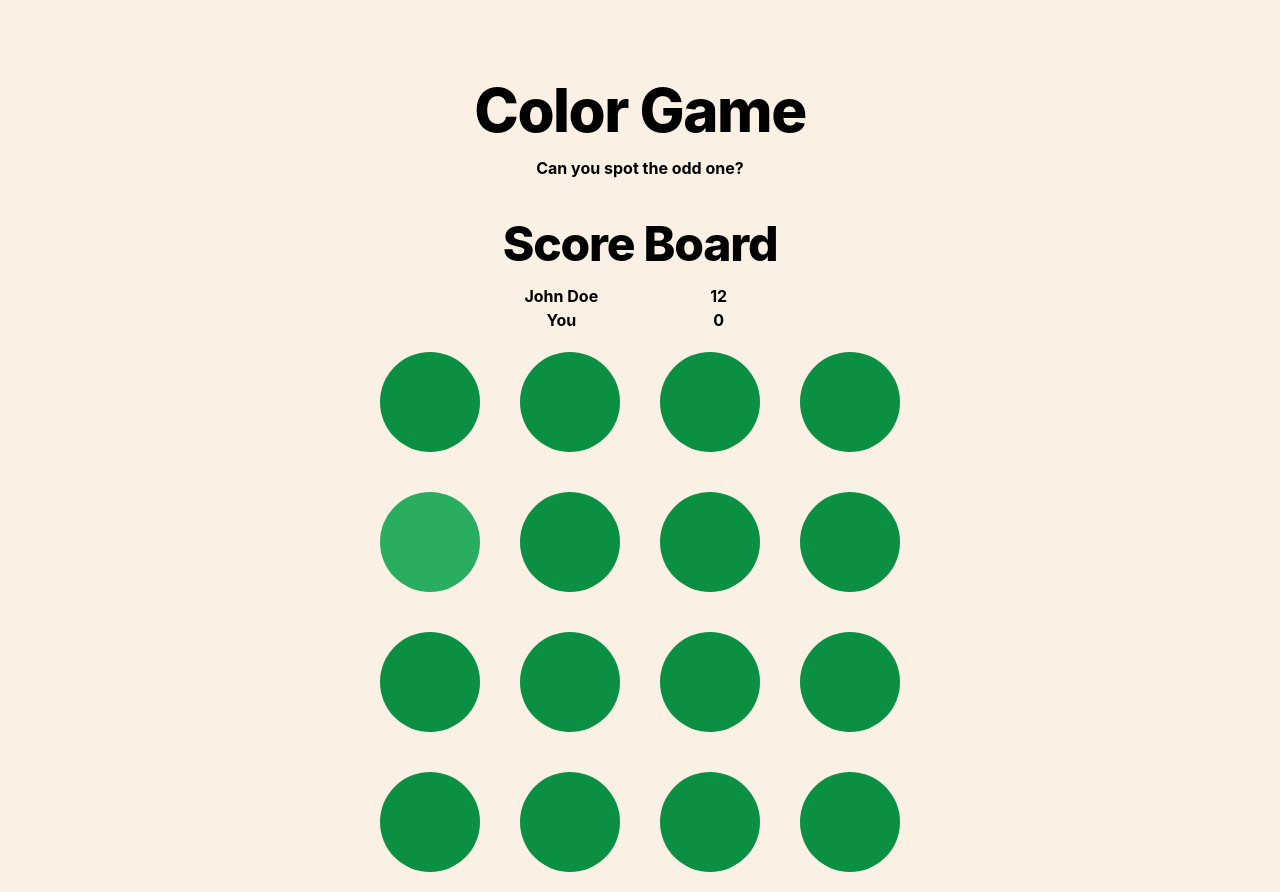
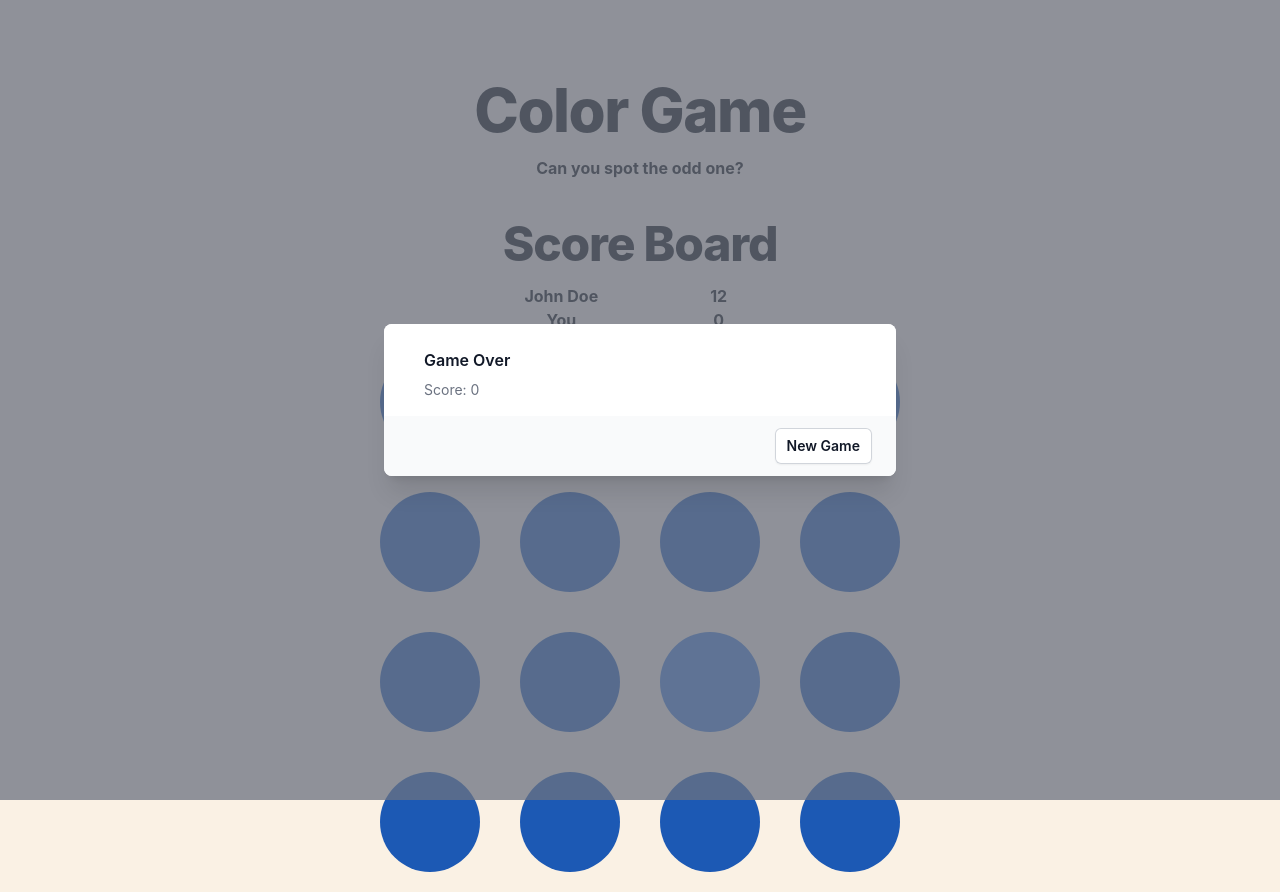
Before and after one commit to TomatoKicker/colorgame, a React (Create React App) app: page / in a window 1280 px wide. Both pictures are taken after a click on the button 430 px from the left and 402 px from the top of the page. Built offline with nearby package versions, Linux system fonts and the light colour scheme.

Commit message:
added modal

```diff
--- a/package.json
+++ b/package.json
@@ -3,6 +3,8 @@
   "version": "0.1.0",
   "private": true,
   "dependencies": {
+    "@headlessui/react": "^1.7.17",
+    "@heroicons/react": "^2.0.18",
     "@testing-library/jest-dom": "^5.17.0",
     "@testing-library/react": "^13.4.0",
     "@testing-library/user-event": "^13.5.0",
--- a/src/components/ColorUnit.jsx
+++ b/src/components/ColorUnit.jsx
@@ -1,4 +1,4 @@
-const ColorUnit = ({ color, odd, id, increment, round, wonRound, resetWonRound }) => {
+const ColorUnit = ({ color, odd, id, increment, round, wonRound, resetWonRound, showModal, score }) => {
 
     function lightenHexColor(hexColor, amount) {
         // Entferne das '#'-Zeichen, wenn es vorhanden ist
@@ -26,13 +26,11 @@ const ColorUnit = ({ color, odd, id, increment, round, wonRound, resetWonRound }
         height: 100,
         backgroundColor: odd ? lightenHexColor(color, lighten) : color
     }
-    if (odd) {
-        console.log(lighten)
-    }
 
     const onClickHandler = () => {
         if (!odd) {
-            alert("Lose");
+            console.log(score)
+            showModal()
             resetWonRound()
             return
         }
--- a/src/components/Container.jsx
+++ b/src/components/Container.jsx
@@ -29,7 +29,7 @@ const Container = () => {
                 <ScoreBoard name="John Doe" score="12" currentScore = {wonRound}/>
             </div>
             <div className="flex flex-row">
-                <GameBoard incrementWonRound = {incrementWonRound} incrementRound={incrementRound} resetWonRound={resetWonRound} round={round}/>
+                <GameBoard incrementWonRound = {incrementWonRound} incrementRound={incrementRound} resetWonRound={resetWonRound} round={round} wonRound = {wonRound}/>
             </div>
         </div>
     )
--- a/src/components/GameBoard.jsx
+++ b/src/components/GameBoard.jsx
@@ -1,6 +1,8 @@
+import { useRef, useState } from 'react'
 import ColorUnit from "./ColorUnit";
+import Modal from "./Modal";
 
-const GameBoard = ({incrementWonRound, incrementRound, resetWonRound, round}) => {
+const GameBoard = ({incrementWonRound, incrementRound, resetWonRound, round, wonRound}) => {
 
     const colAmount = 4;
     const rowAmount = 4;
@@ -12,15 +14,21 @@ const GameBoard = ({incrementWonRound, incrementRound, resetWonRound, round}) =>
 
     let randomUnit = getRandomInt(rowAmount).toString() + getRandomInt(colAmount).toString()
 
+    const [open, setOpen] = useState(false)
+
+    const cancelbuttonref = useRef(null)
+
+    const showModal = () => {
+        setOpen(true)
+    }
 
     const rows = [];
     let cols = [];
-
     for (let i = 0; i < rowAmount; i++) {
         for (let j = 0; j < colAmount; j++) {
             let id = i.toString() + j.toString()
             let odd = id === randomUnit ? true : false
-            cols.push(<ColorUnit color={color} odd={odd} id={id} increment={incrementRound} round={round} wonRound = {incrementWonRound} resetWonRound = {resetWonRound}/>)
+            cols.push(<ColorUnit color={color} odd={odd} id={id} increment={incrementRound} round={round} wonRound = {incrementWonRound} resetWonRound = {resetWonRound} showModal={showModal}/>)
         }
         rows.push(
             <div className="flex flex-row">
@@ -33,6 +41,7 @@ const GameBoard = ({incrementWonRound, incrementRound, resetWonRound, round}) =>
     return (
         <div className="colorGameGameBoard mx-auto">
             {rows}
+            <Modal open={open} cancelbuttonref={cancelbuttonref} setOpen={setOpen} wonRound={wonRound}/>
         </div>
     )
 }
--- /dev/null
+++ b/src/components/Modal.jsx
@@ -0,0 +1,68 @@
+import { Fragment } from 'react'
+import { Dialog, Transition } from '@headlessui/react'
+import { ExclamationTriangleIcon } from '@heroicons/react/24/outline'
+const Modal = ({open, cancelButtonRef, setOpen, wonRound}) => {
+    console.log(wonRound)
+    return (
+        <div className='colorGameModal'>
+            <Transition.Root show={open} as={Fragment}>
+                <Dialog as="div" className="relative z-10" initialFocus={cancelButtonRef} onClose={setOpen}>
+                    <Transition.Child
+                        as={Fragment}
+                        enter="ease-out duration-300"
+                        enterFrom="opacity-0"
+                        enterTo="opacity-100"
+                        leave="ease-in duration-200"
+                        leaveFrom="opacity-100"
+                        leaveTo="opacity-0"
+                    >
+                        <div className="fixed inset-0 bg-gray-500 bg-opacity-75 transition-opacity" />
+                    </Transition.Child>
+
+                    <div className="fixed inset-0 z-10 overflow-y-auto">
+                        <div className="flex min-h-full items-end justify-center p-4 text-center sm:items-center sm:p-0">
+                            <Transition.Child
+                                as={Fragment}
+                                enter="ease-out duration-300"
+                                enterFrom="opacity-0 translate-y-4 sm:translate-y-0 sm:scale-95"
+                                enterTo="opacity-100 translate-y-0 sm:scale-100"
+                                leave="ease-in duration-200"
+                                leaveFrom="opacity-100 translate-y-0 sm:scale-100"
+                                leaveTo="opacity-0 translate-y-4 sm:translate-y-0 sm:scale-95"
+                            >
+                                <Dialog.Panel className="relative transform overflow-hidden rounded-lg bg-white text-left shadow-xl transition-all sm:my-8 sm:w-full sm:max-w-lg">
+                                    <div className="bg-white px-4 pb-4 pt-5 sm:p-6 sm:pb-4">
+                                        <div className="sm:flex sm:items-start">
+                                            <div className="mt-3 text-center sm:ml-4 sm:mt-0 sm:text-left">
+                                                <Dialog.Title as="h3" className="text-base font-semibold leading-6 text-gray-900 text-center">
+                                                    Game Over
+                                                </Dialog.Title>
+                                                <div className="mt-2">
+                                                    <p className="text-sm text-gray-500">
+                                                        Score: {wonRound}
+                                                    </p>
+                                                </div>
+                                            </div>
+                                        </div>
+                                    </div>
+                                    <div className="bg-gray-50 px-4 py-3 sm:flex sm:flex-row-reverse sm:px-6">
+                                        <button
+                                            type="button"
+                                            className="mt-3 inline-flex w-full justify-center rounded-md bg-white px-3 py-2 text-sm font-semibold text-gray-900 shadow-sm ring-1 ring-inset ring-gray-300 hover:bg-gray-50 sm:mt-0 sm:w-auto"
+                                            onClick={() => setOpen(false)}
+                                            ref={cancelButtonRef}
+                                        >
+                                            New Game
+                                        </button>
+                                    </div>
+                                </Dialog.Panel>
+                            </Transition.Child>
+                        </div>
+                    </div>
+                </Dialog>
+            </Transition.Root>
+        </div>
+
+    )
+}
+export default Modal;
```
Also changed, not shown: 1 other file (tests, documents, lock files or other folders).
